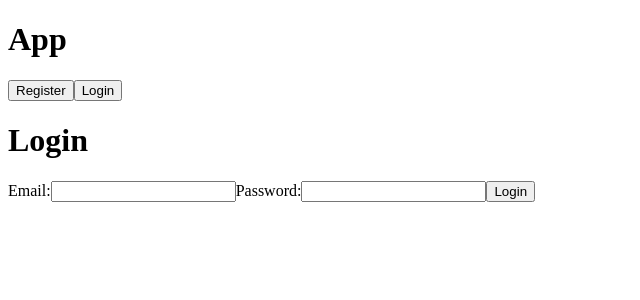
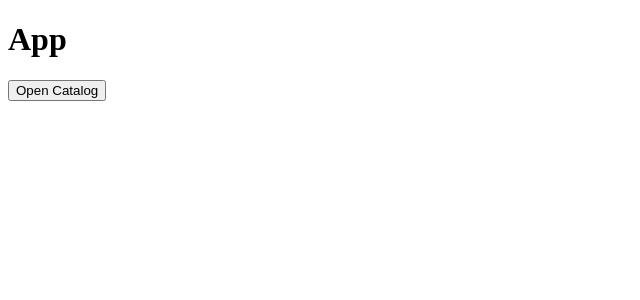
Before and after one commit to AlexandruSTS/pc-shop-react, a React (Vite) app: page / in a window 1280 px wide. Shown: the top 300 px of the page, without its empty margins (0-640 px from the left). Built offline with nearby package versions, Linux system fonts and the light colour scheme.

Commit message:
get all items

```diff
--- a/src/App.tsx
+++ b/src/App.tsx
@@ -1,16 +1,11 @@
 import { useState } from 'react';
-import Register from "./components/Register";
-import Login from "./components/Login";
+import Catalog from './components/Catalog';
 
 export default function App() {
-    const [showRegister, setShowRegister] = useState(false);
+    const [showCatalog, setShowCatalog] = useState(false);
 
-    const handleToggleRegister = () => {
-        setShowRegister(true);
-    };
-
-    const handleToggleLogin = () => {
-        setShowRegister(false);
+    const handleOpenCatalog = () => {
+        setShowCatalog(true);
     };
 
     return (
@@ -18,10 +13,9 @@ export default function App() {
             <div className="wrapper">
                 <h1>App</h1>
                 <div>
-                    <button onClick={handleToggleRegister}>Register</button>
-                    <button onClick={handleToggleLogin}>Login</button>
+                    <button onClick={handleOpenCatalog}>Open Catalog</button>
                 </div>
-                {showRegister ? <Register /> : <Login />}
+                {showCatalog && <Catalog />}
             </div>
         </>
     );
--- /dev/null
+++ b/src/components/Catalog.tsx
@@ -0,0 +1,56 @@
+import { useEffect, useState } from 'react';
+import { Item } from '../types/Item';
+
+export function getList() {
+    return fetch('/pc-shop/items/all-items')
+        .then((response) => {
+            const contentType = response.headers.get('Content-Type');
+
+            if (contentType && contentType.includes('text/html')) {
+                return response.text(); // Get the HTML content as a string
+            } else {
+                return response.json(); // Parse JSON if the response is in application/json format
+            }
+        })
+        .then((data) => {
+            if (typeof data === 'string') {
+                // Handle HTML response as a string
+                console.log('HTML response:', data);
+                return []; // Return an empty array or handle it as per your requirements
+            } else {
+                // Handle JSON response
+                return data; // Return the JSON data as-is
+            }
+        });
+}
+
+const Catalog = () => {
+    const [items, setItems] = useState<Item[]>([]);
+
+    useEffect(() => {
+        getList() // Use the modified getList function
+            .then(data => setItems(data))
+            .catch(error => console.error(error));
+    }, []);
+
+    return (
+        <div>
+            <h2>Catalog</h2>
+            {items.map((item) => (
+                <div key={item.id}>
+                    <h3>{item.name}</h3>
+                    <p>{item.description}</p>
+                    <p>Price: {item.price}</p>
+                    <p>Categories:</p>
+                    <ul>
+                        {item.categories.map((category) => (
+                            <li key={category.id}>{category.name}</li>
+                        ))}
+                    </ul>
+                </div>
+            ))}
+        </div>
+    );
+};
+
+export default Catalog;
--- /dev/null
+++ b/src/types/Category.tsx
@@ -0,0 +1,6 @@
+
+export type Category = {
+    id: number;
+    name: string;
+    description: string;
+};
--- /dev/null
+++ b/src/types/Item.tsx
@@ -0,0 +1,9 @@
+import {Category} from "./Category.tsx";
+
+export type Item = {
+    id: number;
+    name: string;
+    description: string;
+    price: number;
+    categories: Category[];
+};
--- a/vite.config.ts
+++ b/vite.config.ts
@@ -1,5 +1,5 @@
-import {defineConfig} from 'vite'
-import react from '@vitejs/plugin-react-swc'
+import { defineConfig } from 'vite';
+import react from '@vitejs/plugin-react-swc';
 
 // https://vitejs.dev/config/
 export default defineConfig({
@@ -7,9 +7,10 @@ export default defineConfig({
     server: {
         proxy: {
             '/pc-shop': {
-                target: 'http://localhost:8090/',
+                target: 'http://localhost:8090',
+                changeOrigin: true,
                 secure: false
             }
         }
     }
-})
+});
```
